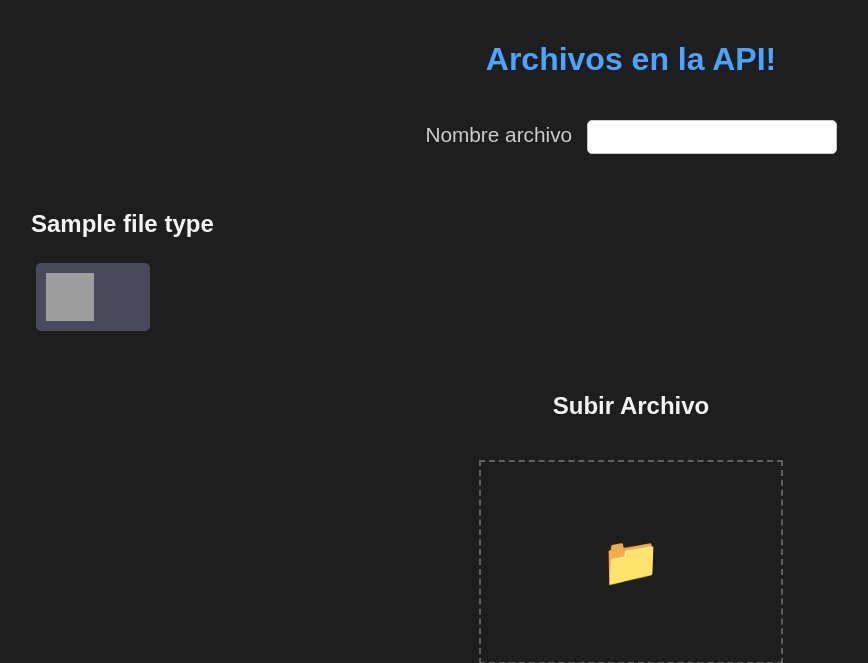
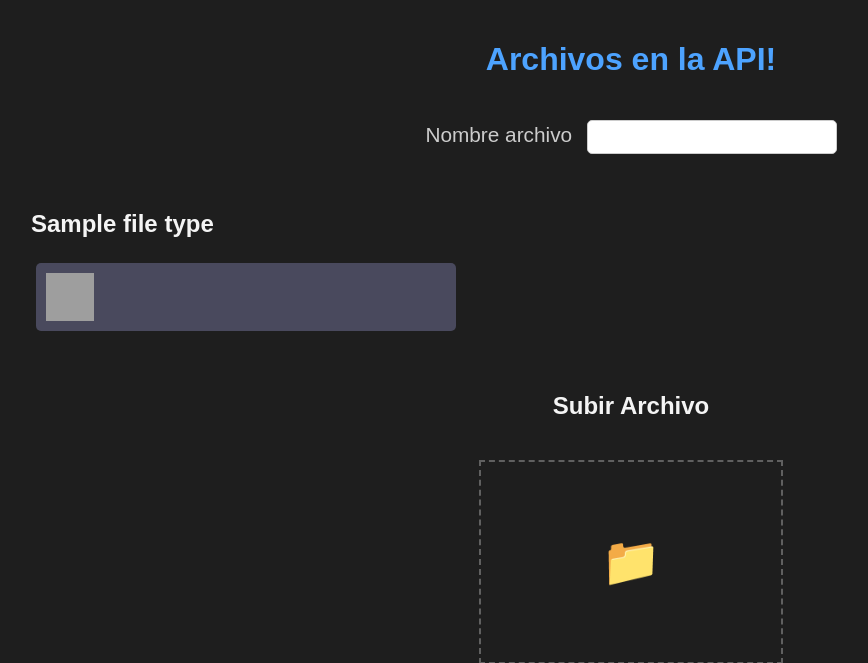
Before and after one commit to Nic0-GitHub/file_pass, a Flask app: template static/templates/index.html in a window 1280 px wide. Shown: the top 663 px of the page, without its empty margins (9-877 px from the left). Run offline with Flask 3, Linux system fonts and the light colour scheme; the template is opened without the code that fills it: most values are stand-ins (such as "Sample title", 1, 10 or a date in 2020); grey boxes are pictures that could not be loaded.

Commit message:
MOD(Ajuste de tamaño de botones de files)

```diff
--- a/static/css/basics.css
+++ b/static/css/basics.css
@@ -27,11 +27,13 @@ h1 {
 
 .file-buttons-container{
     display: grid;
-    grid-template-columns: repeat(auto-fill, minmax(200px, 1fr));
+    grid-template-columns: repeat(auto-fill, minmax(400px, 1fr));
 }
 
 .file-button {
     display: block;
+    min-width: 400px;
+    max-width: fit-content;
     padding: 10px;
     margin: 5px 5px;
     background-color: #49495d;
```
